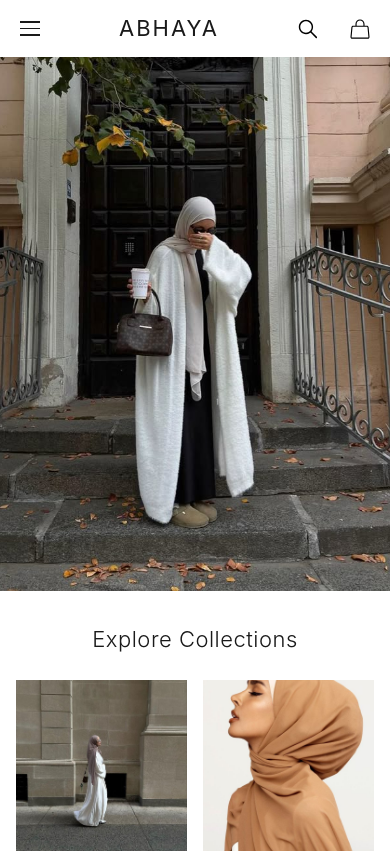
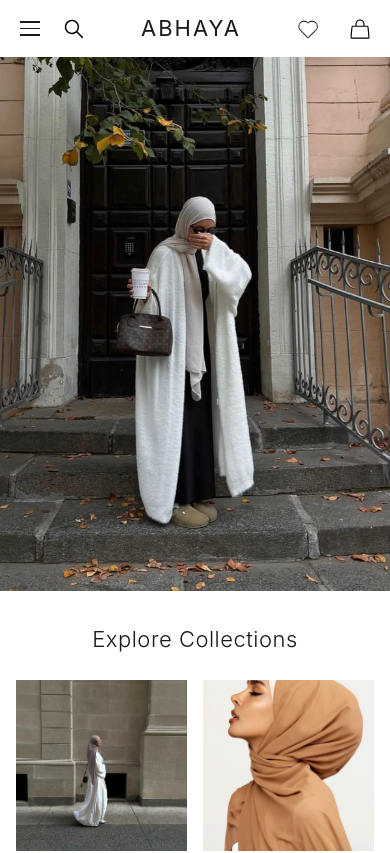
Before and after one commit to SumoodAmeen/e-commerce, a React (Vite) app: page / in a window 390 px wide. Shown: the top 853 px of the page. Built offline with nearby package versions, Linux system fonts and the light colour scheme.

Commit message:
navabar icons changed

```diff
--- a/src/components/home_page/Navbar.jsx
+++ b/src/components/home_page/Navbar.jsx
@@ -2,6 +2,7 @@ import { useState, useEffect, useRef } from 'react';
 import { Link } from 'react-router-dom';
 import searchIcon from '../../assets/navbar/search.svg';
 import bagIcon from '../../assets/navbar/bag.svg';
+import wishlistIcon from '../../assets/navbar/wishlist.png';
 
 const Navbar = () => {
     const [isMobileMenuOpen, setIsMobileMenuOpen] = useState(false);
@@ -69,6 +70,8 @@ const Navbar = () => {
             >
                 {/* Unified Navbar for Desktop and Mobile */}
                 <div className="flex justify-between items-center py-3 px-4 md:py-8 md:px-10">
+                    {/* Left Icons - Hamburger Menu and Search */}
+                    <div className="flex items-center gap-4 md:gap-6">
                         {/* Hamburger Menu Button */}
                         <button
                             className="bg-transparent border-none cursor-pointer p-1 flex flex-col gap-[5px]"
@@ -79,6 +82,19 @@ const Navbar = () => {
                             <span className="block w-5 h-[1.5px] bg-[#1a1a1a]"></span>
                             <span className="block w-5 h-[1.5px] bg-[#1a1a1a]"></span>
                         </button>
+                        {/* Search Icon */}
+                        <div className="relative group">
+                            <button
+                                className="bg-transparent border-none cursor-pointer p-1 flex items-center justify-center transition-opacity duration-200 hover:opacity-70"
+                                aria-label="Search"
+                            >
+                                <img className="w-5 h-5" src={searchIcon} alt="Search" />
+                            </button>
+                            <span className="hidden md:block absolute top-full left-1/2 -translate-x-1/2 mt-1 text-[9px] tracking-wider uppercase text-[#1a1a1a] whitespace-nowrap opacity-0 group-hover:opacity-100 transition-opacity duration-200">
+                                SEARCH
+                            </span>
+                        </div>
+                    </div>
 
                     {/* Centered Logo */}
                     <div className="text-[22px] md:text-xl font-normal tracking-[2px] uppercase text-[#1a1a1a]">
@@ -102,16 +118,16 @@ const Navbar = () => {
                                 MY ACCOUNT
                             </span>
                         </div>
-                        {/* Search Icon */}
+                        {/* Wishlist Icon */}
                         <div className="relative group">
                             <button
                                 className="bg-transparent border-none cursor-pointer p-1 flex items-center justify-center transition-opacity duration-200 hover:opacity-70"
-                                aria-label="Search"
+                                aria-label="Wishlist"
                             >
-                                <img className="w-5 h-5" src={searchIcon} alt="Search" />
+                                <img className="w-5 h-5" src={wishlistIcon} alt="Wishlist" />
                             </button>
                             <span className="hidden md:block absolute top-full left-1/2 -translate-x-1/2 mt-1 text-[9px] tracking-wider uppercase text-[#1a1a1a] whitespace-nowrap opacity-0 group-hover:opacity-100 transition-opacity duration-200">
-                                SEARCH
+                                WISHLIST
                             </span>
                         </div>
                         {/* Bag Icon */}
```
Also changed, not shown: src/assets/navbar/wishlist.png (added). Lines whose indentation alone changed are shown as unchanged.
